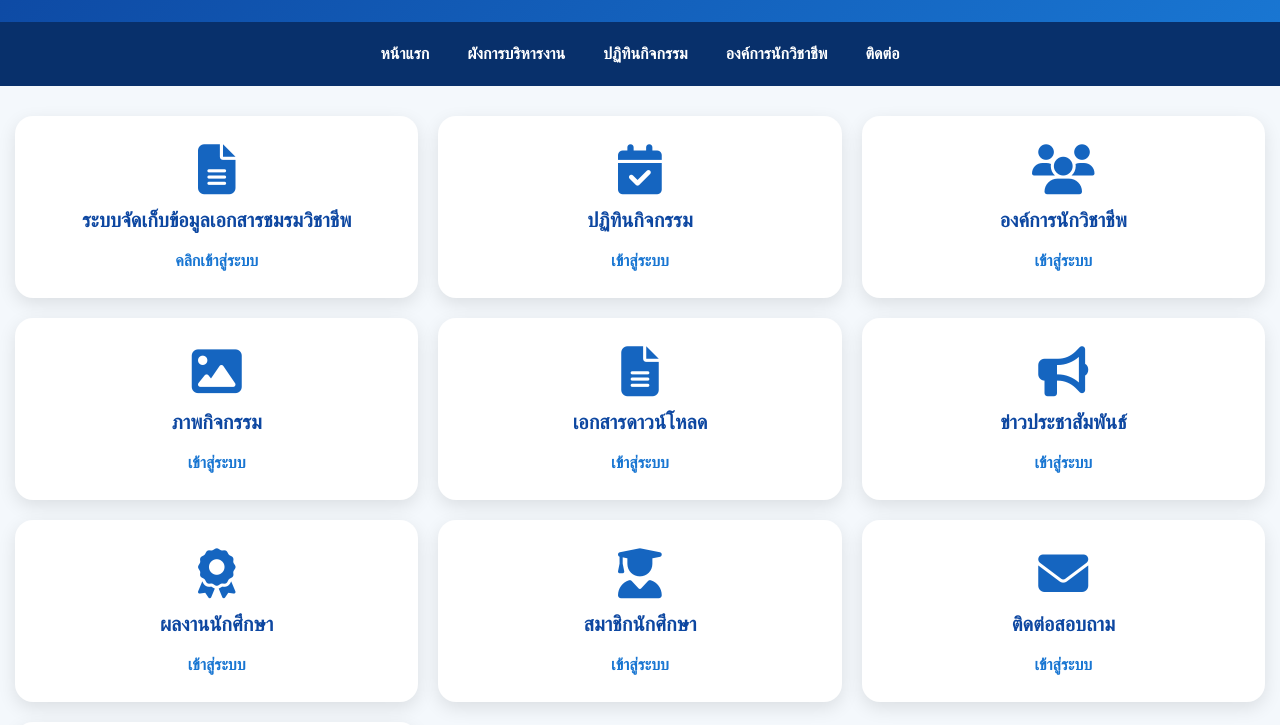
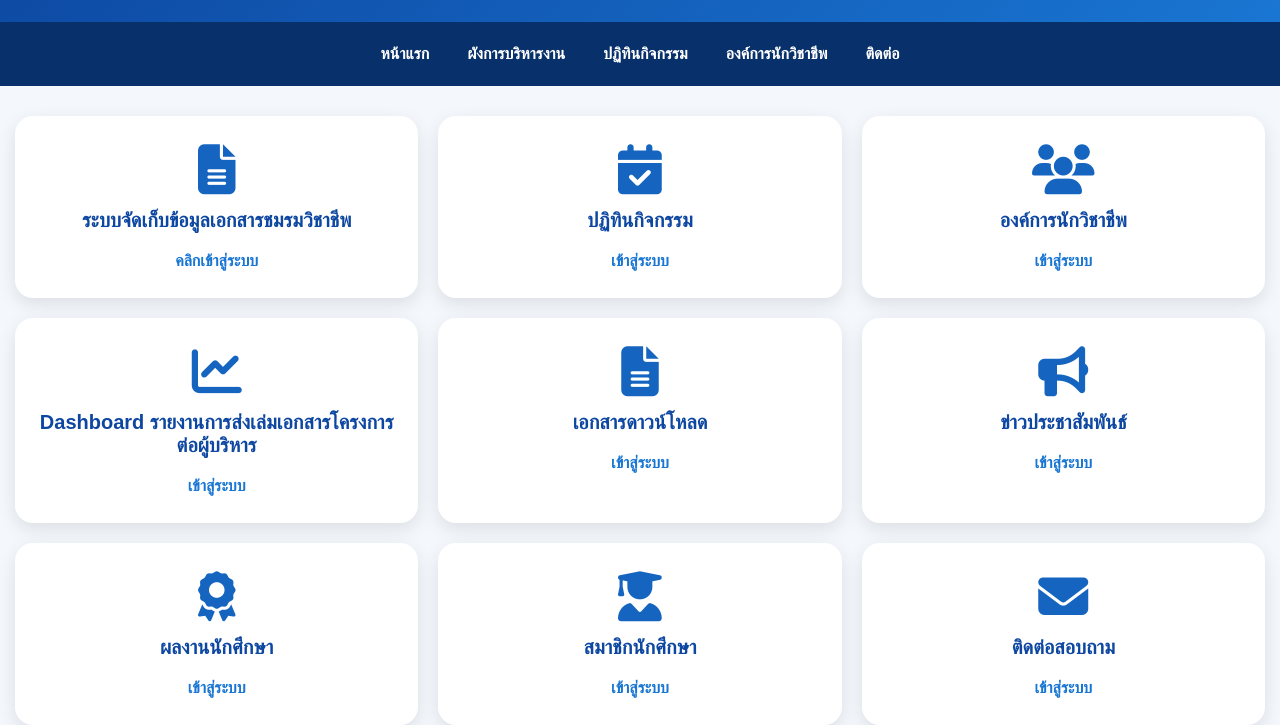
Before and after one commit to sakda-ux/mlt-activity, a plain HTML site: page index.html in a window 1280 px wide. Shown: the part 105-830 px from the top of the page. Drawn offline with Linux system fonts and the light colour scheme.

Commit message:
Update index.html

```diff
--- a/index.html
+++ b/index.html
@@ -211,9 +211,9 @@ footer{
 </div>
 
 <div class="icon-box">
-<i class="fas fa-image"></i>
-<h3>ภาพกิจกรรม</h3>
-<a href="#">เข้าสู่ระบบ</a>
+<i class="fas fa-chart-line"></i>
+<h3>Dashboard รายงานการส่งเล่มเอกสารโครงการต่อผู้บริหาร</h3>
+<a href="https://script.google.com/a/mlt.ac.th/macros/s/AKfycbxCkjXott7qYUxVLqqAITWQKhuKVENdChXX5OrFdTG-oSPIK041gKQtEYg-EQyhtfUecw/exec?page=dashboard">เข้าสู่ระบบ</a>
 </div>
 
 <div class="icon-box">
```
